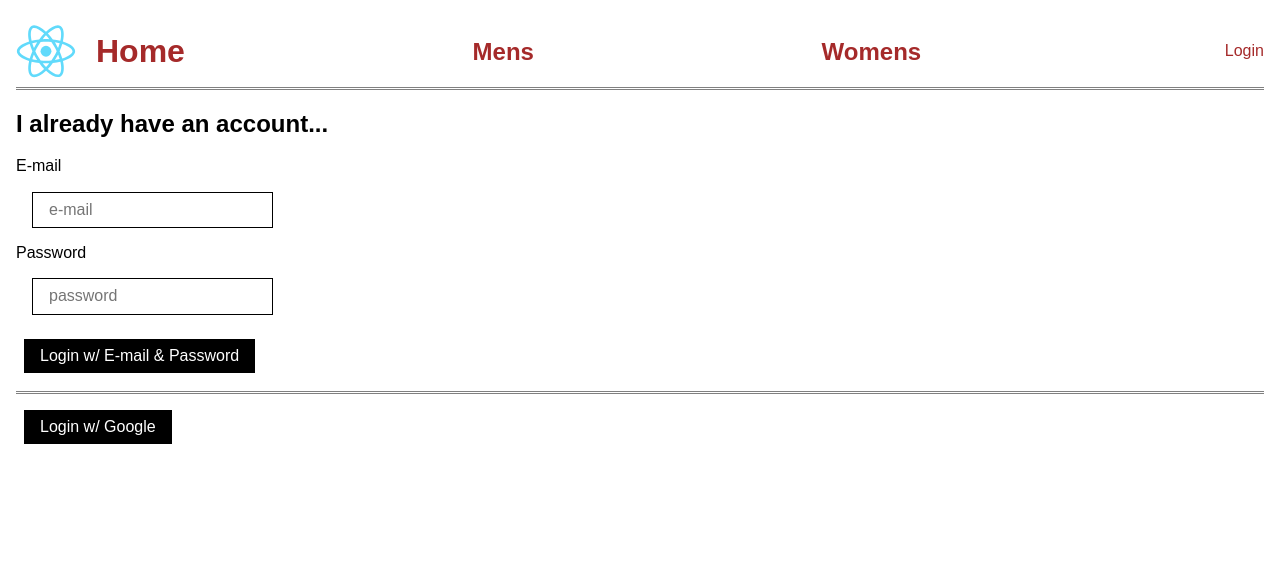
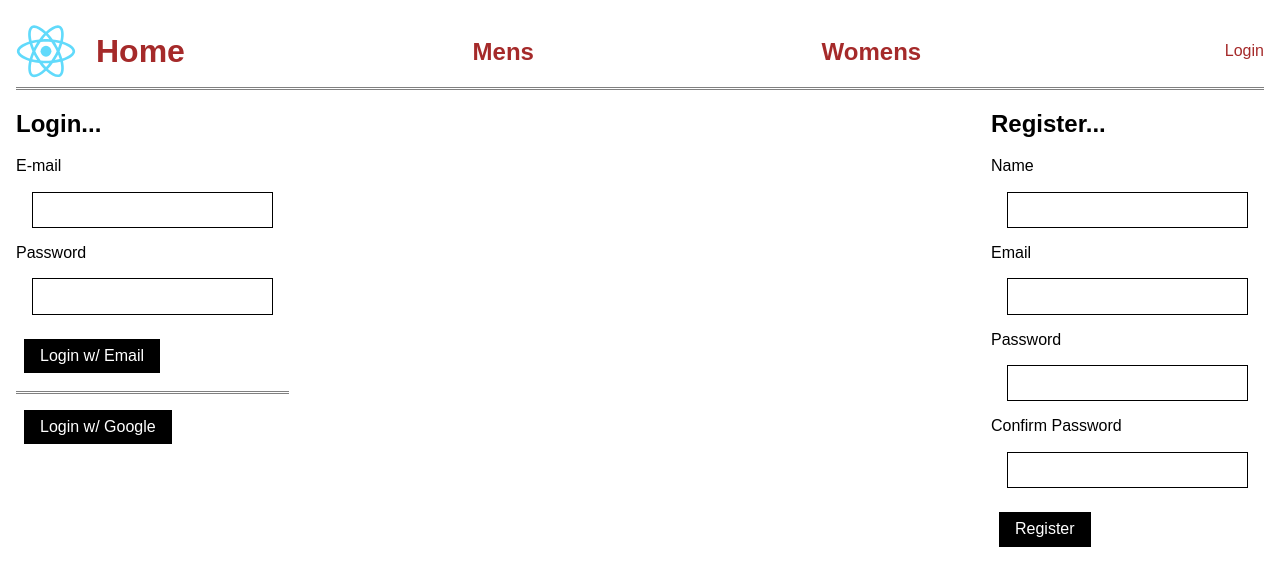
Before and after one commit to brewster1134/ecommerce, a React (Create React App) app: page /login in a window 1280 px wide. Shown: the top 586 px of the page. Built offline with nearby package versions, Linux system fonts and the light colour scheme; no server answers.

Commit message:
registration page

```diff
--- a/src/components/category.component.jsx
+++ b/src/components/category.component.jsx
@@ -5,13 +5,13 @@ import './category.styles.sass'
 
 const CategoryComponent = (props) => (
   <div
-    className={`component-category ${!!props.showImage ? 'has-image' : ''}`}
+    className={`category-component ${!!props.showImage ? 'has-image' : ''}`}
     id={`category_${props.category.id}`}
   >
     {Object.entries(props.category.collections).map(([key, collection]) => {
       return (
         <Link
-          className='component-category__cta'
+          className='category-component__cta'
           to={`${props.category.id}/${collection.id}`}
           key={collection.id}
         >
@@ -19,7 +19,7 @@ const CategoryComponent = (props) => (
             <img src={collection.imageUrl} alt={collection.name} />
           ) : null}
 
-          <h3 className='component-category__name'>{collection.name}</h3>
+          <h3 className='category-component__name'>{collection.name}</h3>
         </Link>
       )
     })}
--- a/src/components/category.styles.sass
+++ b/src/components/category.styles.sass
@@ -1,10 +1,10 @@
-.component-category
+.category-component
   grid-template-columns: 1fr 1fr 1fr
   text-align: center
   display: grid
   justify-content: space-between
 
-  a.component-category__cta
+  a.category-component__cta
     border-width: 0 0.1em 0.1em 0
     border-color: lightgrey
     display: inline-block
@@ -20,16 +20,16 @@
     img
       opacity: 0.5
 
-    .component-category__name
+    .category-component__name
       margin: 0.2em
 
   &.has-image
-    a.component-category__cta
+    a.category-component__cta
       border: 0.1em solid lightgrey
       margin: 0.6em auto
       display: inherit
 
-      .component-category__name
+      .category-component__name
         transform: translate(-50%, -50%)
         border: 0.1em solid lightgrey
         background-color: white
--- a/src/components/collection.styles.sass
+++ b/src/components/collection.styles.sass
@@ -1,27 +1,27 @@
-.component-collection
-  .component-collection__sub-header
+.collection-component
+  .collection-component__sub-header
     text-align: center
 
     a
       display: inline-block
       margin-right: 1em
 
-    .component-collection__collection-name
+    .collection-component__collection-name
       display: inline-block
 
-  .component-collection__products
+  .collection-component__products
     grid-template-columns: 1fr 1fr 1fr
     text-align: center
     display: grid
 
-    .component-collection__product
+    .collection-component__product
       border: 0.1em solid lightgrey
       position: relative
       margin: 0.6em auto
       display: inherit
       padding: 0.2em
 
-      .component-collection__product-name
+      .collection-component__product-name
         border: 0.1em solid lightgrey
         transform: translate(-50%)
         background-color: white
@@ -37,7 +37,7 @@
         height: 300px
         width: 300px
 
-      .component-collection__price
+      .collection-component__price
         border: 0.1em solid lightgrey
         transform: translate(-50%)
         background-color: white
--- a/src/components/header.component.jsx
+++ b/src/components/header.component.jsx
@@ -12,8 +12,8 @@ class HeaderComponent extends React.Component {
 
   render() {
     return (
-      <div className='component-header'>
-        <Link className='component-header__home' to='/' key='home'>
+      <div className='header-component'>
+        <Link className='header-component__home' to='/' key='home'>
           <Logo />
           <h1>Home</h1>
         </Link>
@@ -26,7 +26,7 @@ class HeaderComponent extends React.Component {
           <h2>Womens</h2>
         </Link>
 
-        <div className='component-header__links'>
+        <div className='header-component__links'>
           {this.props.currentUser ? (
             <div>
               <span>{this.props.currentUser.displayName}</span>
--- a/src/components/header.styles.sass
+++ b/src/components/header.styles.sass
@@ -1,10 +1,10 @@
-.component-header
+.header-component
     border-bottom: 0.2em double grey
     justify-content: space-between
     align-items: center
     display: flex
 
-    .component-header__home
+    .header-component__home
       align-items: center
       display: flex
 
@@ -15,7 +15,7 @@
       h1
         margin: 0
 
-    .component-header__links
+    .header-component__links
       text-align: right
 
       a
--- a/src/components/login.component.jsx
+++ b/src/components/login.component.jsx
@@ -1,20 +1,11 @@
 import React from 'react'
 
-import { signInWithGoogle } from '../utils/firebase.js'
+import { auth, signInWithGoogle } from '../utils/firebase.js'
 
 class LoginComponent extends React.Component {
-  constructor(props) {
-    super(props)
-
-    this.state = {
-      email: '',
-      password: '',
-    }
-  }
-
-  handleSubmit = (e) => {
-    e.preventDefault()
-    this.setState({ email: '', password: '' })
+  state = {
+    email: '',
+    password: '',
   }
 
   handleChange = (e) => {
@@ -22,16 +13,29 @@ class LoginComponent extends React.Component {
     this.setState({ [name]: value })
   }
 
+  handleSubmit = async (e) => {
+    e.preventDefault()
+
+    const { email, password } = this.state
+
+    try {
+      await auth.signInWithEmailAndPassword(email, password)
+      this.setState({ email: '', password: '' })
+    } catch (error) {
+      alert(error.message)
+    }
+  }
+
   render() {
     return (
-      <div className='component-login'>
-        <h2>I already have an account...</h2>
+      <div className='login-component'>
+        <h2>Login...</h2>
         <form onSubmit={this.handleSubmit}>
           <label htmlFor='email'>E-mail</label>
           <input
             name='email'
             onChange={this.handleChange}
-            placeholder='e-mail'
+            type='email'
             value={this.state.email}
             required
           />
@@ -40,13 +44,12 @@ class LoginComponent extends React.Component {
           <input
             name='password'
             onChange={this.handleChange}
-            placeholder='password'
             type='password'
             value={this.state.password}
             required
           />
 
-          <button type='submit'>Login w/ E-mail & Password</button>
+          <button type='submit'>Login w/ Email</button>
           <hr />
           <button onClick={signInWithGoogle}>Login w/ Google</button>
         </form>
--- /dev/null
+++ b/src/components/register.component.jsx
@@ -0,0 +1,96 @@
+import React from 'react'
+import { auth, createUserRef } from '../utils/firebase.js'
+
+class RegisterComponent extends React.Component {
+  state = {
+    displayName: '',
+    email: '',
+    password: '',
+    confirmPassword: '',
+  }
+
+  handleChange = (e) => {
+    const { name, value } = e.target
+    this.setState({ [name]: value })
+  }
+
+  handleSubmit = async (e) => {
+    e.preventDefault()
+    const { displayName, email, password, confirmPassword } = this.state
+
+    // verify passwords match
+    if (password !== confirmPassword) {
+      alert('Passwords do not match')
+      return
+    }
+
+    try {
+      // create authenticated user
+      const userCred = await auth.createUserWithEmailAndPassword(
+        email,
+        password
+      )
+
+      // save user to db
+      await createUserRef(userCred.user, { displayName })
+
+      // update state of current user
+      this.setState({ currentUser: userCred.user })
+    } catch (error) {
+      alert(error.message)
+    }
+
+    // reset state for submit form
+    this.setState({
+      displayName: '',
+      email: '',
+      password: '',
+      confirmPassword: '',
+    })
+  }
+
+  render() {
+    return (
+      <div className='register-component'>
+        <h2>Register...</h2>
+        <form onSubmit={this.handleSubmit}>
+          <label htmlFor='displayName'>Name</label>
+          <input
+            name='displayName'
+            onChange={this.handleChange}
+            type='text'
+            required
+          />
+
+          <label htmlFor='email'>Email</label>
+          <input
+            name='email'
+            onChange={this.handleChange}
+            type='email'
+            required
+          />
+
+          <label htmlFor='password'>Password</label>
+          <input
+            name='password'
+            onChange={this.handleChange}
+            type='password'
+            required
+          />
+
+          <label htmlFor='confirmPassword'>Confirm Password</label>
+          <input
+            name='confirmPassword'
+            onChange={this.handleChange}
+            type='password'
+            required
+          />
+
+          <button type='submit'>Register</button>
+        </form>
+      </div>
+    )
+  }
+}
+
+export default RegisterComponent
--- a/src/pages/login.page.jsx
+++ b/src/pages/login.page.jsx
@@ -1,10 +1,13 @@
 import React from 'react'
 
+import './login.page.sass'
 import LoginComponent from '../components/login.component.jsx'
+import RegisterComponent from '../components/register.component.jsx'
 
 const LoginPage = () => (
   <div className='page-login'>
     <LoginComponent />
+    <RegisterComponent />
   </div>
 )
 
--- /dev/null
+++ b/src/pages/login.page.sass
@@ -0,0 +1,3 @@
+.page-login
+  justify-content: space-between
+  display: flex
--- a/src/utils/firebase.js
+++ b/src/utils/firebase.js
@@ -20,27 +20,26 @@ const providerGoogle = new firebase.auth.GoogleAuthProvider()
 providerGoogle.setCustomParameters({ prompt: 'select_account' })
 
 // save user to database
-export const createUserDoc = async (userAuth, additionalData) => {
-  if (!userAuth) return false
+export const createUserRef = async (userAuth, additionalData) => {
+  if (!userAuth) {
+    return null
+  }
 
   const { displayName, email } = userAuth
-  const userDoc = firestore.collection('users').doc(userAuth.uid)
+  const userRef = firestore.collection('users').doc(userAuth.uid)
 
   try {
-    await userDoc.set(
-      {
-        name: displayName,
-        email: email,
-        created: firebase.firestore.Timestamp.now(),
-        ...additionalData,
-      },
-      {
-        merge: true,
-      }
-    )
+    await userRef.set({
+      displayName,
+      email,
+      created: firebase.firestore.Timestamp.now(),
+      ...additionalData,
+    })
   } catch (error) {
     console.error(error.message)
   }
+
+  return userRef
 }
 
 export const auth = firebase.auth()
```
Also changed, not shown: src/app.jsx (+19 -5 lines), src/components/collection.component.jsx (+7 -7 lines), 1 other file (tests, documents, lock files or other folders).
